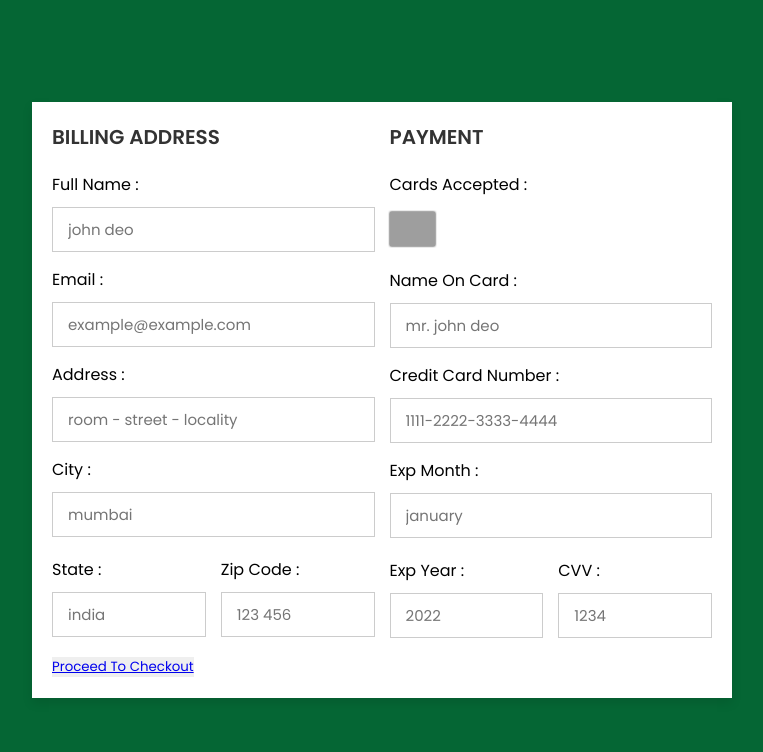
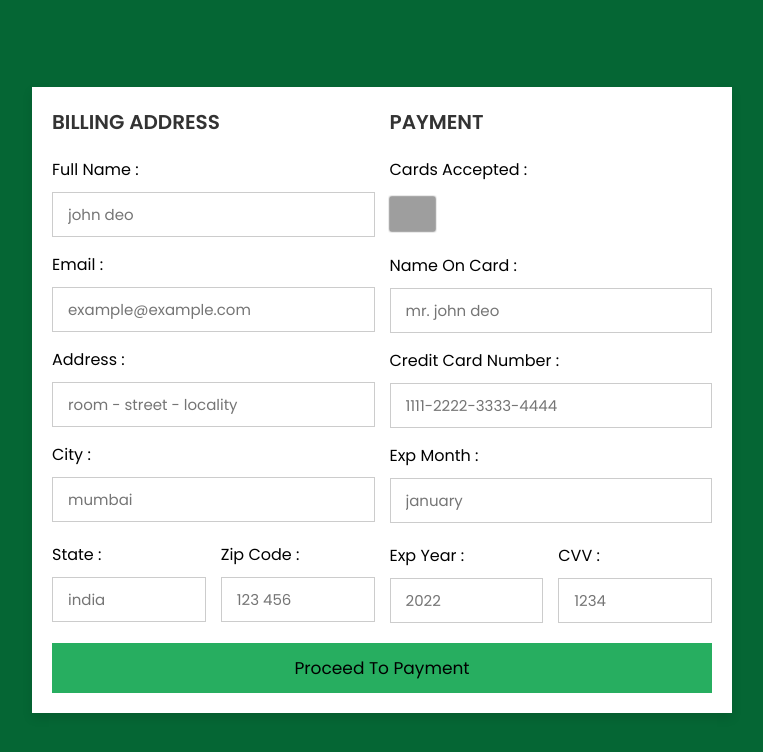
Before and after one commit to darshansgawade/GolfShop, a plain HTML site: page payment.html in a window 1280 px wide. Shown: the whole page, without its empty margins (258-1021 px from the left). Drawn offline with Linux system fonts and the light colour scheme; grey boxes are pictures that could not be loaded.

Commit message:
payment.html

```diff
--- a/payment.html
+++ b/payment.html
@@ -87,8 +87,7 @@
 
         </div>
 
-        <!-- <input type="submit" value="proceed to checkout" class="submit-btn"> -->
-        <button class="pay_btn"><a href="./Sucess_payment.html">Proceed to Checkout</a></button>
+       <button class="submit-btn"><a href="./Sucess_payment.html">Proceed to Payment</a></button>
 
     </form>
 
```
